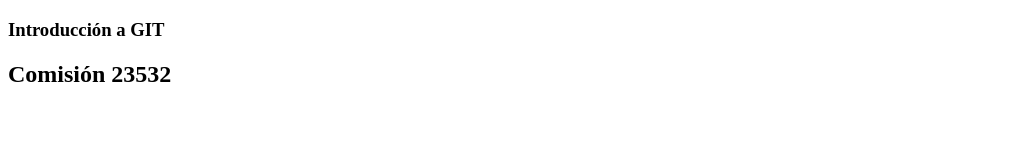
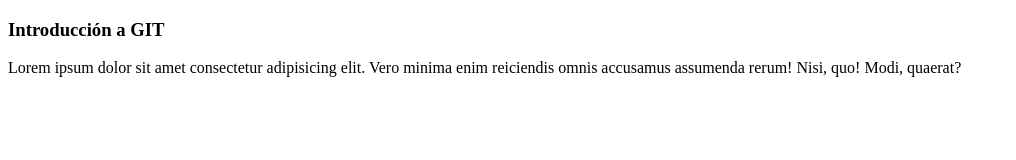
Before and after one commit to darayam2/GitBA, a plain HTML site: page index.html in a window 1280 px wide. Shown: the whole page, without its empty margins (0-1016 px from the left). Drawn offline with Linux system fonts and the light colour scheme.

Commit message:
Se vuelve a cambiar index.html

```diff
--- a/index.html
+++ b/index.html
@@ -7,6 +7,6 @@
 </head>
 <body>
     <h3>Introducción a GIT</h3>
-    <h2>Comisión 23532</h2>
+    <p>Lorem ipsum dolor sit amet consectetur adipisicing elit. Vero minima enim reiciendis omnis accusamus assumenda rerum! Nisi, quo! Modi, quaerat?</p>
 </body>
 </html>
```
